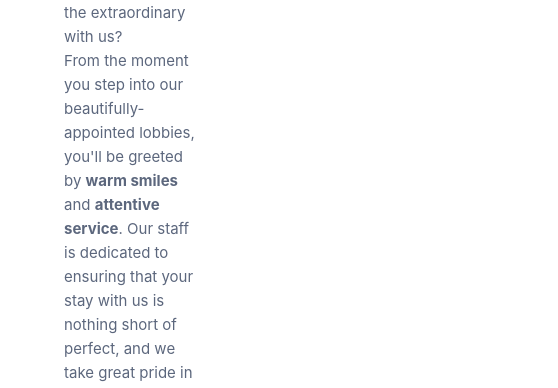
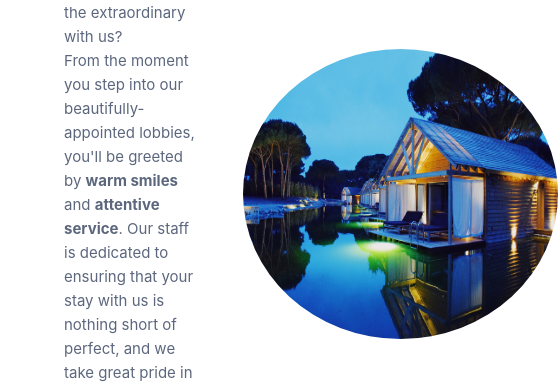
Before and after one commit to VicShadow/SicaVibe, a Vue app in the folder SicaVibeWeb/: page / in a window 390 px wide. Shown: the part 691-1079 px from the top of the page, 558 px wide, since content can reach past the window. Built offline with nearby package versions, Linux system fonts and the light colour scheme; no server answers.

Commit message:
Media queries

```diff
--- a/SicaVibeWeb/src/views/Home.vue
+++ b/SicaVibeWeb/src/views/Home.vue
@@ -152,26 +152,55 @@ span {
 }
 
 .image1 {
-  width: 282px;
-  height: 264px;
+  width: 278px;
+  height: 260px;
   border-radius: 100%;
+  position: absolute;
   left: 9.5%;
-  top: -0.5%;
-
-  position: absolute;
+  top: -20%;
 }
 
 .image2 {
-  display: none;
-  width: 390px;
-  height: 375px;
+  width: 380px;
+  height: 355px;
   border-radius: 100%;
   position: absolute;
   left: 37%;
-  top: 10%;
-  max-width: 300px;
-  max-height: 200px;
-  aspect-ratio: 1;
+  top: -10%;
 }
 
+@media (max-width: 1300px) {
+
+  .image1{
+    width: 268px;
+    height: 250px;
+    left: 9.5%;
+    top: -10%;
+  }
+
+  .image2{
+    width: 350px;
+    height: 325px;
+    left: 40%;
+    top: 5%;
+  }
+
+}
+
+@media (max-width: 1200px) {
+
+  .image1{
+    width: 250px;
+    height: 238px;
+    left: 9.5%;
+  }
+
+  .image2{
+    width: 315px;
+    height: 290px;
+    left: 37%;
+    top: 20%;
+  }
+
+}
 </style>
```
